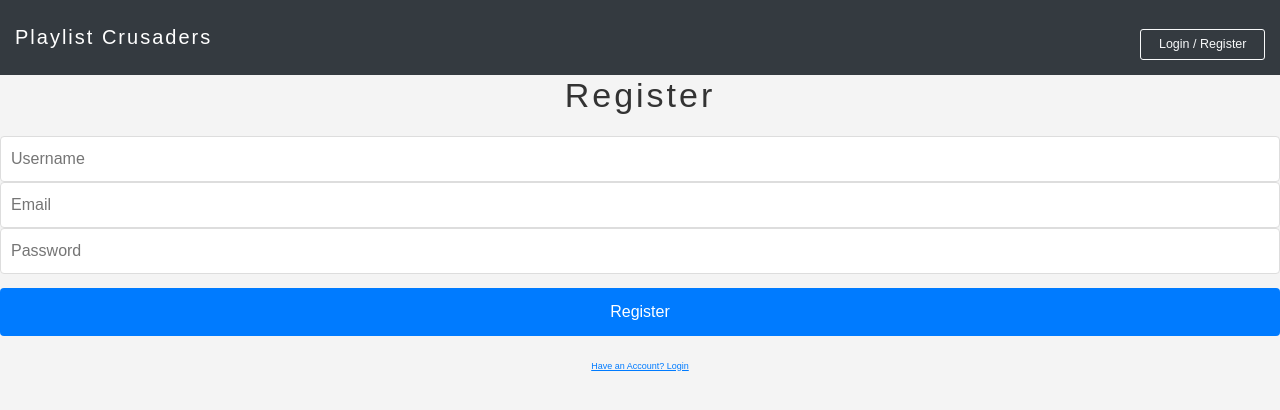
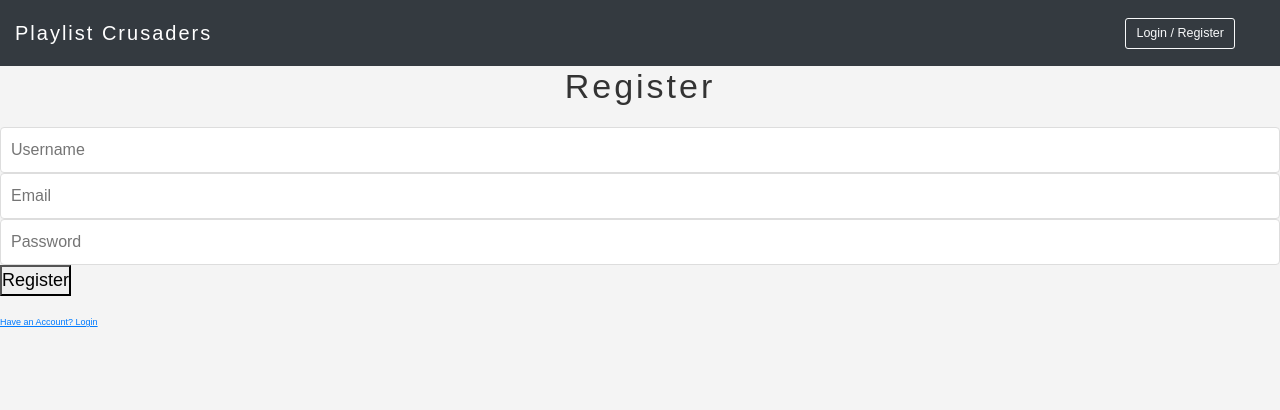
Before and after one commit to rsoto726/capstone-PlaylistCrusaders, a React (Create React App) app in the folder client/: page /register in a window 1280 px wide. Shown: the top 410 px of the page. Built offline with nearby package versions, Linux system fonts and the light colour scheme; no server answers.

Commit message:
Logout (still unfinished)

```diff
--- a/client/src/auth/auth-req-api/index.ts
+++ b/client/src/auth/auth-req-api/index.ts
@@ -16,6 +16,7 @@ const fetchWithCredentials = async (
     });
 
     if (!response.ok) {
+        console.log(response);
         const errorBody = await response.json().catch(() => ({}));
         throw new Error(errorBody.message || `HTTP error ${response.status}`);
     }
@@ -43,7 +44,7 @@ export const loginUser = async (email: string, password: string) => {
 };
 
 export const logoutUser = () =>
-    fetchWithCredentials('/logout/', { method: 'GET' });
+    localStorage.removeItem('token');
 
 export const registerUser = (
     username: string,
--- a/client/src/auth/index.tsx
+++ b/client/src/auth/index.tsx
@@ -107,6 +107,7 @@ export const AuthContextProvider = ({ children }: { children: ReactNode }) => {
 
     const logoutUser = async () => {
         try {
+            console.log("Logging out");
             await api.logoutUser();
             authReducer('LOGOUT_USER', {
                 user: null,
--- a/client/src/components/Header.tsx
+++ b/client/src/components/Header.tsx
@@ -1,29 +1,79 @@
-import React from 'react'
+import React, { useEffect } from 'react'
 import Navbar from './Navbar';
-import { Button } from 'react-bootstrap';
+import { Button, Dropdown  } from 'react-bootstrap';
 import SearchBar from './SearchBar';
-import {useNavigate} from 'react-router-dom';
+import { useNavigate } from 'react-router-dom';
+import { useAuth } from "../auth";
 import '../styles/Header.css';
 
 const Header = () => {
+  const { auth } = useAuth();
   const navigate = useNavigate();
+
+  useEffect(() => {
+    auth.getLoggedIn();
+  }, []);
+
 
   const handleLoginClick = () => {
     navigate('/login');
   };
 
+  const handleCreatePlaylistClick = () => {
+    alert("TODO: Create Playlist");
+  };
+
+  const handleProfileClick = () => {
+    console.log("TODO: go to users profile");
+  };
+
+  const handleLogoutClick = () => {
+    auth.logoutUser();
+    navigate('/');
+  };
+
   return (
     <div>
-        <nav className="navbar navbar-dark bg-dark py-4 px-4 justify-content-between">
-          <span onClick={()=>{navigate('/')}} className="navbar-brand logo">Playlist Crusaders</span>
-          <div className="nav-links">
-          <Button variant="btn btn-outline-light btn-lg mr-4" className="custom-button" onClick={handleLoginClick}>
-            Login / Register
-          </Button>
-          </div>
+      <nav className="navbar navbar-dark bg-dark py-4 px-4 justify-content-between">
+        <span onClick={() => { navigate('/') }} className="navbar-brand logo">Playlist Crusaders</span>
+        <div className="nav-links mr-4">
+          {auth.user ? (
+            <>
+            <Button
+              variant="btn btn-outline-light btn-lg mr-4"
+              onClick={handleCreatePlaylistClick}
+            >
+              Create Playlist
+            </Button>
 
-        </nav>
-        <SearchBar/>
+            <Dropdown align="end">
+              <Dropdown.Toggle
+                variant="light"
+                id="dropdown-user"
+                className="rounded-circle user-icon"
+                style={{ width: '40px', height: '40px', padding: 0 }}
+              >
+                <span role="img" aria-label="user">👤</span>
+              </Dropdown.Toggle>
+
+              <Dropdown.Menu>
+                <Dropdown.Item onClick={handleProfileClick}>Profile</Dropdown.Item>
+                <Dropdown.Item onClick={handleLogoutClick}>Logout</Dropdown.Item>
+              </Dropdown.Menu>
+            </Dropdown>
+          </>
+          ) : (
+            <Button
+              variant="btn btn-outline-light btn-lg mr-4"
+              className="custom-button"
+              onClick={handleLoginClick}
+            >
+              Login / Register
+            </Button>
+          )}
+        </div>
+      </nav>
+      <SearchBar />
     </div>
   )
 }
--- a/client/src/components/Login.tsx
+++ b/client/src/components/Login.tsx
@@ -1,4 +1,5 @@
 import React, { useState, ChangeEvent, FormEvent, useContext } from "react";
+import { Button } from 'react-bootstrap';
 import { useNavigate } from 'react-router-dom';
 import { useAuth } from "../auth";
 import '../styles/Login.css'
@@ -43,7 +44,7 @@ export default function Login() {
           required
         />
         <button type="submit">Login</button>
-        <div style={{ marginTop: '10px' }}>
+        <div className="login-links" style={{ marginTop: '10px' }}>
           <button
             type="button"
             className="link-button"
--- a/client/src/styles/Header.css
+++ b/client/src/styles/Header.css
@@ -3,3 +3,15 @@
     letter-spacing: 0.2rem;
     cursor: pointer;
 }
+
+.nav-links {
+
+    display: flex;
+    justify-content: center;
+    align-items: center;
+}
+
+.nav-links button {
+    justify-content: center;
+    align-items: center;
+}
--- a/client/src/styles/Login.css
+++ b/client/src/styles/Login.css
@@ -59,7 +59,7 @@
   }
 
   /* Button styling */
-  button {
+  .login-links button {
     width: 100%;
     padding: 12px;
     background-color: #007bff;
@@ -71,7 +71,7 @@
     margin-top: 1.4rem;
   }
 
-  button:hover {
+  .login-links button:hover {
     background-color: #0056b3;
   }
 
```
Also changed, not shown: 1 other file (tests, documents, lock files or other folders).
